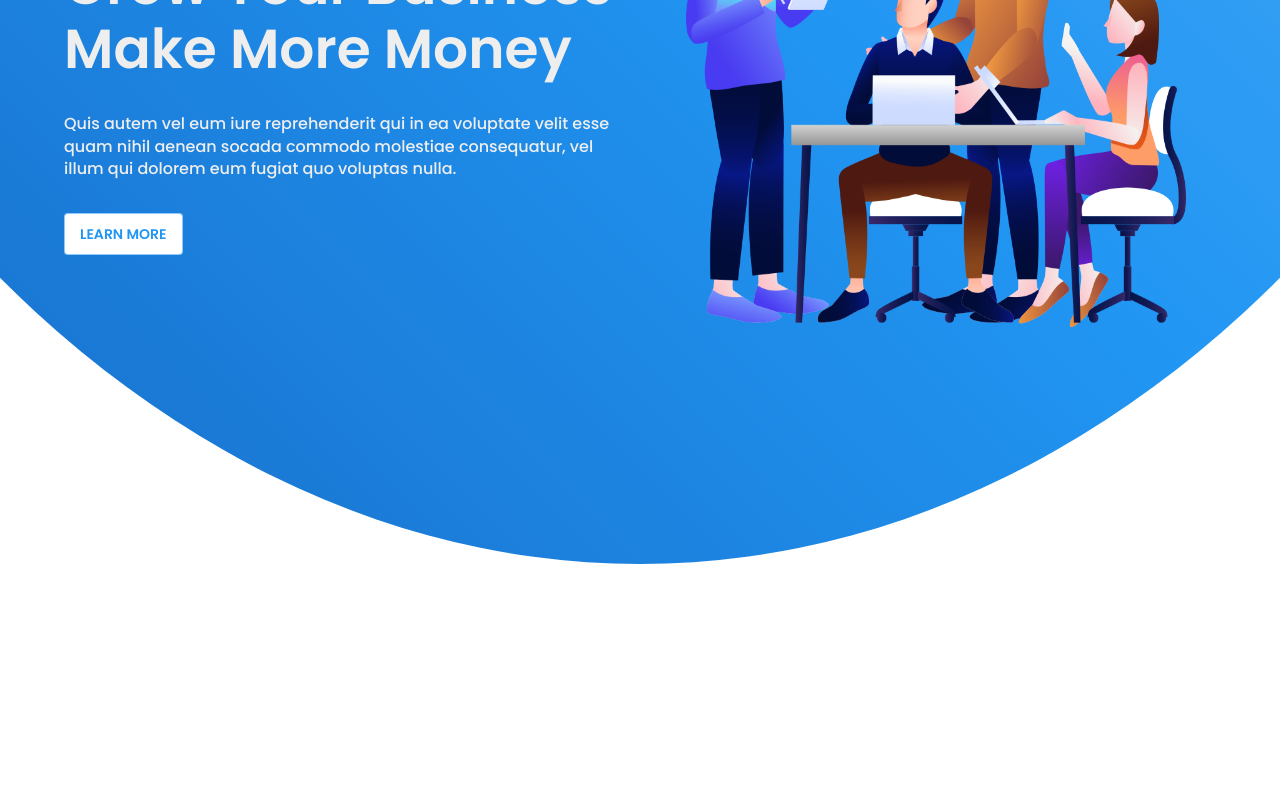
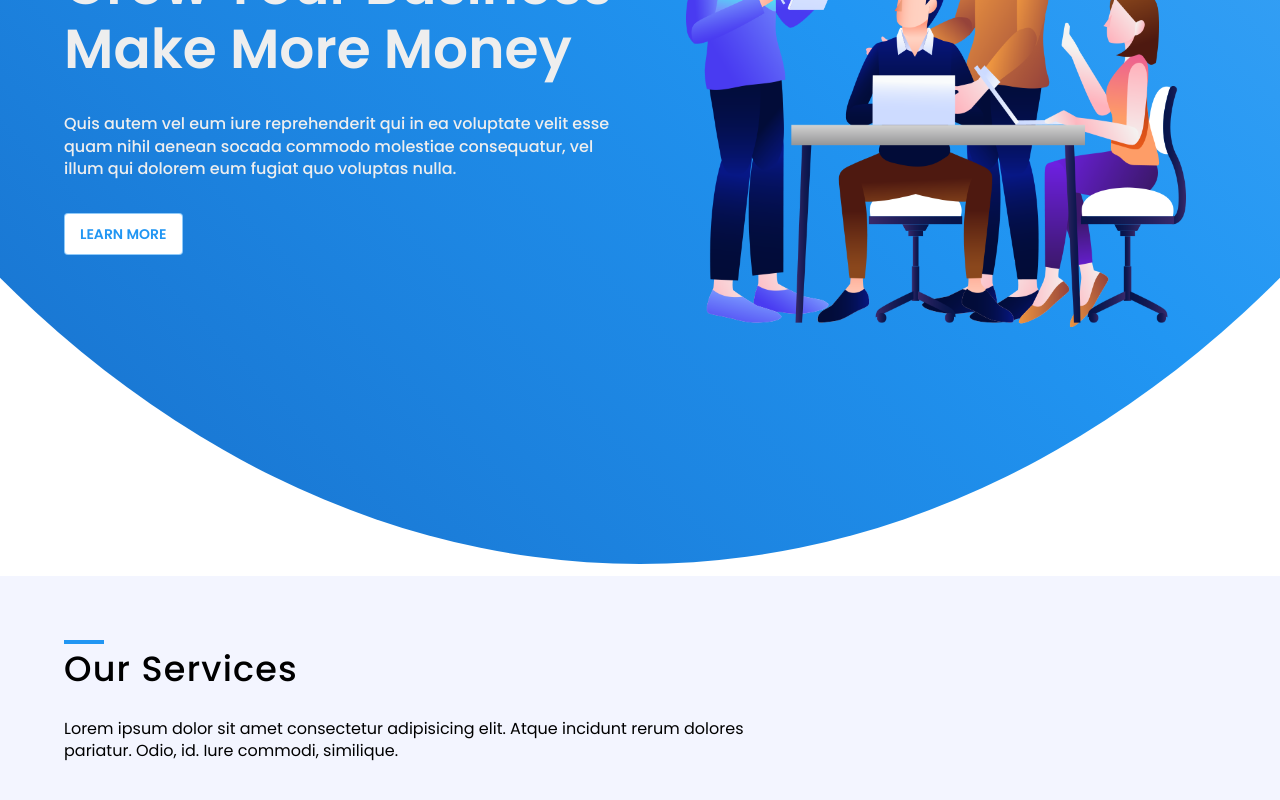
Before and after one commit to Web-Serv-Agency/webserv-website, a Next.js app: page / in a window 1280 px wide. Shown: the part 304-1104 px from the top of the page. Before the commit the page ends 880 px from the top, so only its background shows below. Built offline with nearby package versions, Linux system fonts and the light colour scheme; no server answers.

Commit message:
Section Heading Component Added

```diff
--- a/src/components/Home/Banner.tsx
+++ b/src/components/Home/Banner.tsx
@@ -11,7 +11,7 @@ export default function Banner() {
       <Box
         className={styles.banner_bg}
         sx={{
-          minHeight: "110vh",
+          minHeight: { xs: "100vh", md: "110vh" },
           // background: `linear-gradient(45deg, ${theme.palette.primary.dark} 0%, ${theme.palette.primary.main} 50%, ${theme.palette.primary.light} 100%)`,
           color: "text.primary",
           display: "grid",
@@ -28,7 +28,12 @@ export default function Banner() {
             sx={{ pb: { xs: 20, md: 8 }, zIndex: 10, position: "relative" }}
           >
             {/* Left Side/Banner Text */}
-            <Box sx={{ width: { xs: "100%", md: "50%" } }}>
+            <Box
+              sx={{
+                width: { xs: "100%", md: "50%" },
+                textAlign: { xs: "center", md: "left" },
+              }}
+            >
               <Typography
                 variant="h1"
                 sx={{ fontWeight: 600, fontSize: { xs: 40, md: 55 } }}
@@ -45,11 +50,19 @@ export default function Banner() {
                 illum qui dolorem eum fugiat quo voluptas nulla.
               </Typography>
 
-              <BtnOutlined>Learn More</BtnOutlined>
+              <BtnOutlined>
+                <span>Learn More</span>
+              </BtnOutlined>
             </Box>
 
             {/* Right Side/Banner Image */}
-            <Box sx={{ width: { xs: "100%", md: "50%", textAlign: "center" } }}>
+            <Box
+              sx={{
+                display: { xs: "none", md: "block" },
+                width: { xs: "100%", md: "50%" },
+                textAlign: "center",
+              }}
+            >
               <Image src={banner} alt="banner" width={500} height={450} />
             </Box>
           </Stack>
--- /dev/null
+++ b/src/components/Home/Services.tsx
@@ -0,0 +1,19 @@
+import { Box, Container } from "@mui/material";
+import SectionHeading from "../common/SectionHeading";
+
+export default function Services() {
+  return (
+    <>
+      <Box
+        sx={{
+          minHeight: "100vh",
+          bgcolor: "#F3F5FF",
+        }}
+      >
+        <Container maxWidth="lg">
+          <SectionHeading heading="Our Services" />
+        </Container>
+      </Box>
+    </>
+  );
+}
--- a/src/components/Home/index.tsx
+++ b/src/components/Home/index.tsx
@@ -1,10 +1,6 @@
-import logo from "@/assets/images/logo.png";
-import { Box, Typography } from "@mui/material";
-import Image from "next/image";
-import BtnPrimary from "../button/BtnPrimary";
-import BtnOutlined from "../button/BtnOutlined";
+import { Box } from "@mui/material";
 import Banner from "./Banner";
-import Testimonials from "./Testimonials";
+import Services from "./Services";
 
 const Home = () => {
   return (
@@ -16,8 +12,8 @@ const Home = () => {
         }}
       >
         <Banner />
+        <Services />
       </Box>
-      {/* <Testimonials/> */}
     </>
   );
 };
--- a/src/components/button/BtnOutlined.tsx
+++ b/src/components/button/BtnOutlined.tsx
@@ -1,7 +1,12 @@
 import { Button, ButtonProps } from "@mui/material";
 import styles from "./button.module.css";
 
-export default function BtnOutlined({ children, disabled=false, onClick, title } : ButtonProps) {
+export default function BtnOutlined({
+  children,
+  disabled = false,
+  onClick,
+  title,
+}: ButtonProps) {
   return (
     <Button
       className={styles.btnOutlined}
@@ -9,7 +14,7 @@ export default function BtnOutlined({ children, disabled=false, onClick, title }
       color="primary"
       sx={{
         color: "primary.main",
-        display: "flex",
+        // display: "flex",
         alignItems: "center",
         justifyContent: "center",
         gap: 1,
--- /dev/null
+++ b/src/components/common/SectionHeading.tsx
@@ -0,0 +1,52 @@
+import { Box, Stack, Typography } from "@mui/material";
+
+export default function SectionHeading({
+  heading = "Section Header",
+  description,
+}: {
+  heading?: string;
+  description?: string;
+}) {
+  return (
+    <>
+      <Stack
+        direction="column"
+        alignItems={{ xs: "center", md: "flex-start" }}
+        justifyContent={{ xs: "center", md: "flex-start" }}
+        spacing={0.5}
+        sx={{ pt: 8, pb: 6 }}
+      >
+        <Box
+          component="div"
+          sx={{ width: 40, height: 3.5, bgcolor: "primary.main" }}
+        />
+        <Typography
+          variant="h2"
+          sx={{
+            display: "block",
+            fontWeight: 500,
+            fontSize: 35,
+            letterSpacing: 1.2,
+            color: "black",
+          }}
+        >
+          {heading}
+        </Typography>
+        {description || (
+          <Typography
+            variant="subtitle1"
+            sx={{
+              pt: 3,
+              fontWeight: 400,
+              lineHeight: 1.4,
+              maxWidth: { xs: "100%", md: "60%" },
+            }}
+          >
+            Lorem ipsum dolor sit amet consectetur adipisicing elit. Atque
+            incidunt rerum dolores pariatur. Odio, id. Iure commodi, similique.
+          </Typography>
+        )}
+      </Stack>
+    </>
+  );
+}
--- a/src/pages/index.tsx
+++ b/src/pages/index.tsx
@@ -1,5 +1,4 @@
 import Home from "@/components/Home";
-import { useEffect } from "react";
 import { useRouter } from "next/router";
 
 export default function Index() {
--- a/src/styles/globals.css
+++ b/src/styles/globals.css
@@ -24,7 +24,6 @@ html {
 html,
 body {
   max-width: 100vw;
-  overflow-x: hidden;
 }
 
 body {
```
Also changed, not shown: src/components/button/BtnPrimary.tsx (+7 -3 lines).
